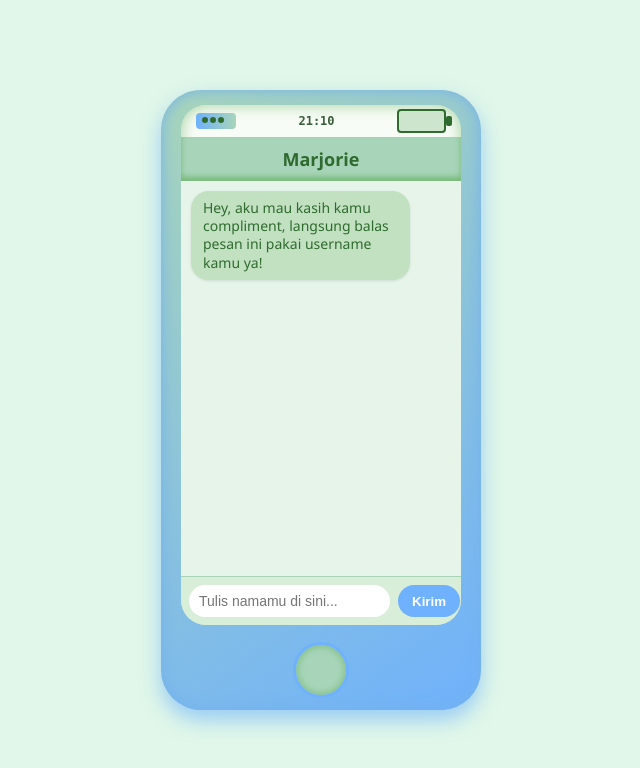
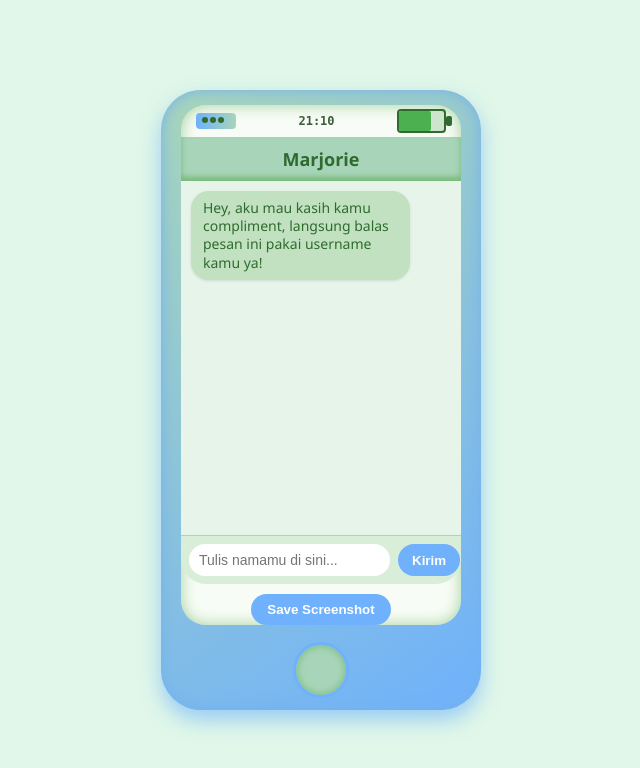
Before and after one commit to 307temporaryredirect/compliments, a Flask app: page / in a window 1280 px wide. Shown: the top 768 px of the page, without its empty margins (319-959 px from the left). Run offline with Flask 3, Linux system fonts and the light colour scheme.

Commit message:
Update index.html

```diff
--- a/templates/index.html
+++ b/templates/index.html
@@ -13,7 +13,9 @@
     <div class="top-bar">
       <div class="signal"></div>
       <div class="time" id="time-display"></div>
-      <div class="battery"></div>
+      <div class="battery">
+        <div class="battery-level" style="width: 70%;"></div>
+      </div>
     </div>
     <div class="chat-header">Marjorie</div>
     <div class="chat-window" id="chat-window">
@@ -25,10 +27,12 @@
       <input type="text" id="username" placeholder="Tulis namamu di sini..." required />
       <button type="submit">Kirim</button>
     </form>
+    <button id="save-screenshot" style="margin: 10px auto 0; display: block; padding: 8px 16px; border-radius: 20px; border:none; background:#6fb1fc; color:#fff; cursor:pointer;">Save Screenshot</button>
   </div>
-  <div class="home-button"></div> <!-- Lingkaran home button ala iPhone -->
+  <div class="home-button"></div>
 </div>
 
+<script src="https://cdnjs.cloudflare.com/ajax/libs/html2canvas/1.4.1/html2canvas.min.js"></script>
 <script src="{{ url_for('static', filename='js/script.js') }}"></script>
 </body>
 </html>
```
